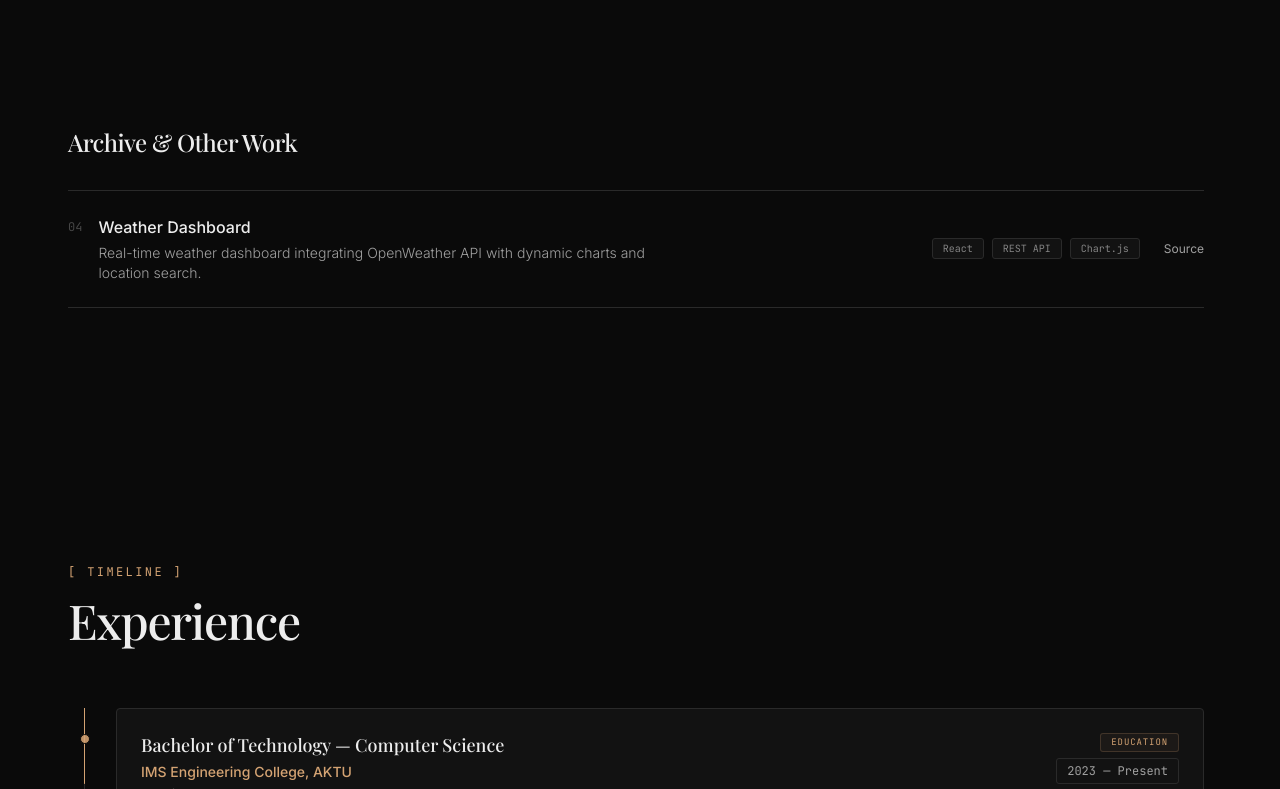
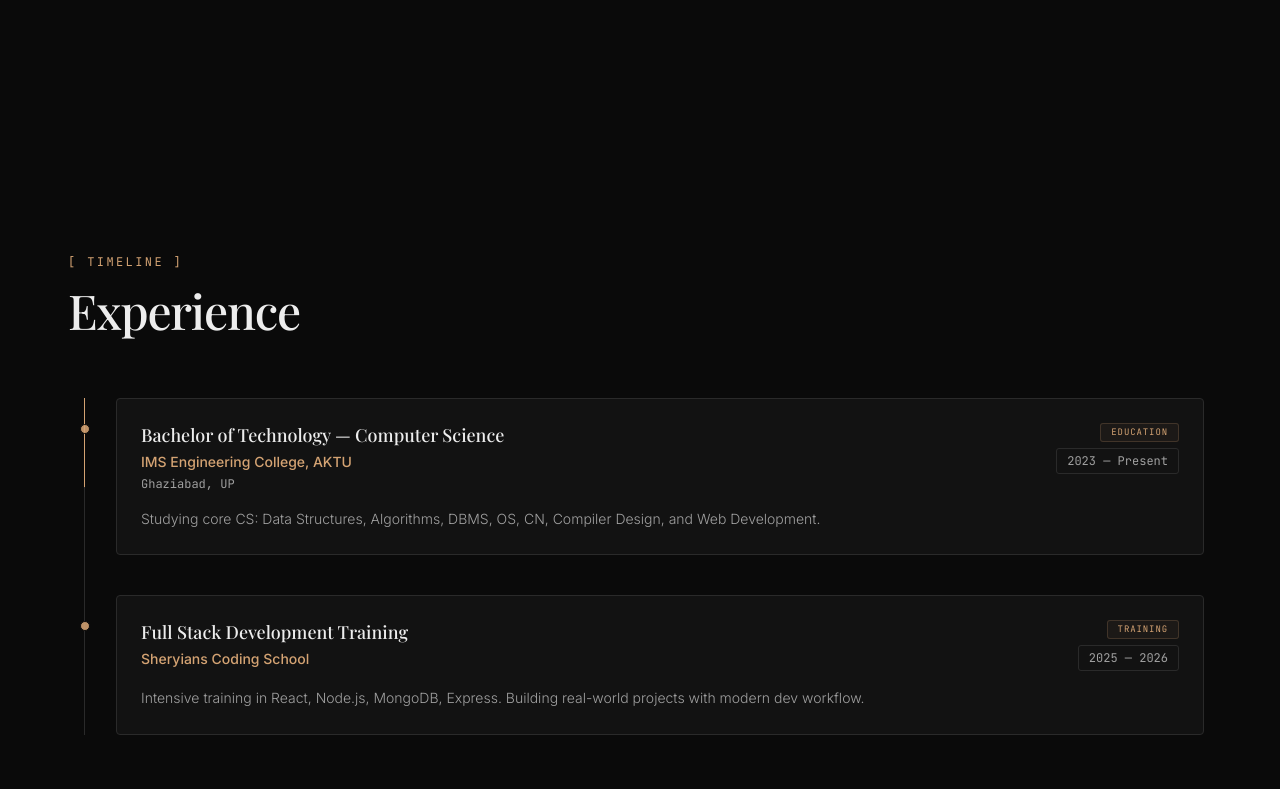
Before and after one commit to imraan011/Personal-Portfolio, a React (Vite) app: page / in a window 1280 px wide. Shown: the part 2411-3200 px from the top of the page. Built offline with nearby package versions, Linux system fonts and the light colour scheme; a web font is replaced by a local one.

Commit message:
fix: comment out conditional rendering for other projects section

```diff
--- a/src/sections/Projects.jsx
+++ b/src/sections/Projects.jsx
@@ -37,7 +37,7 @@ export default function Projects() {
         </motion.div>
 
         {/* Other Projects List */}
-        {otherProjects.length > 0 && (
+        {/* {otherProjects.length > 0 && (
           <div className="mt-32">
             <h3 className="font-display font-medium text-2xl text-text mb-8 tracking-tight">
               Archive & Other Work
@@ -100,7 +100,7 @@ export default function Projects() {
               ))}
             </div>
           </div>
-        )}
+        )} */}
       </Layout>
     </section>
   );
```
